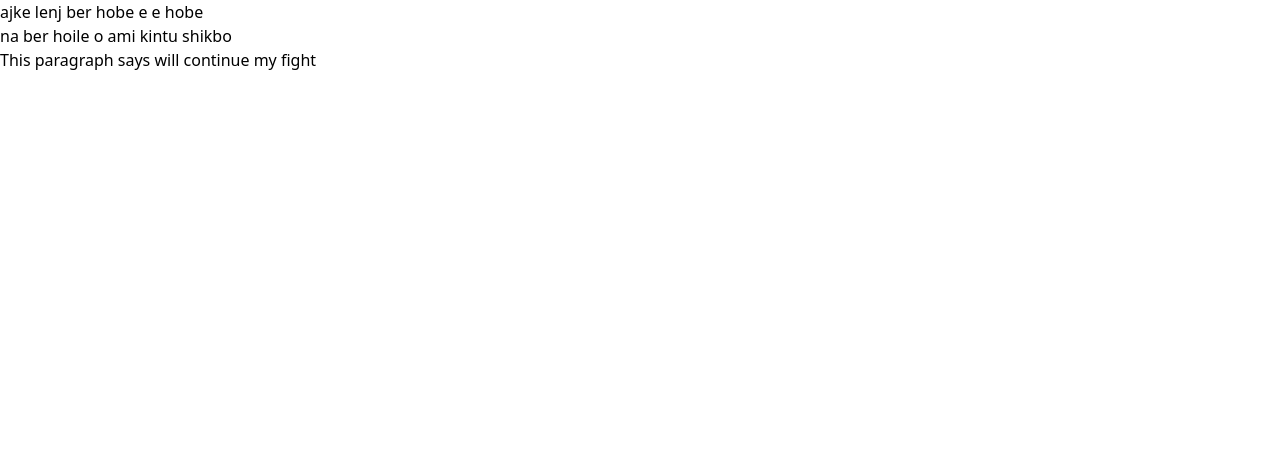
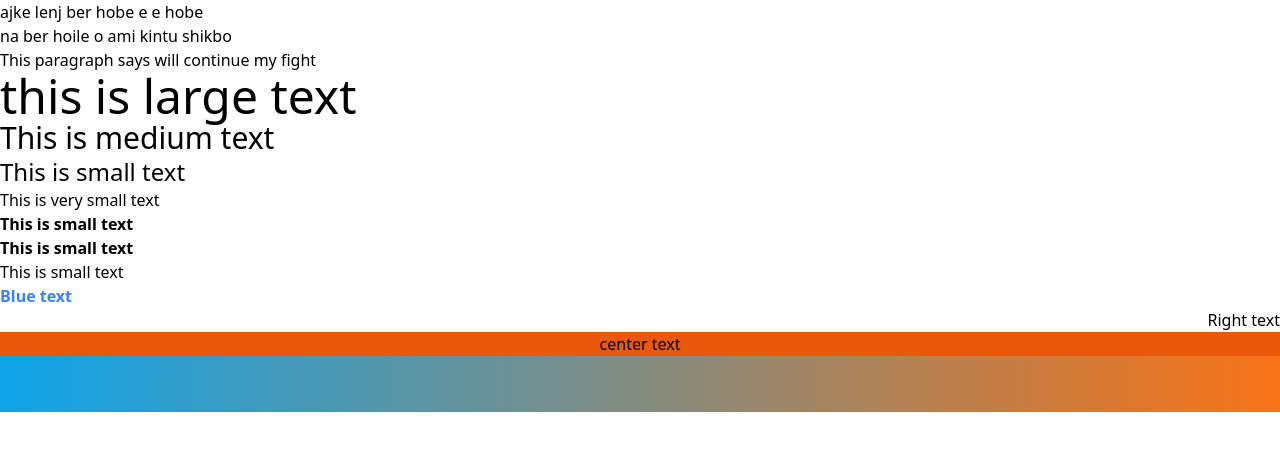
Before and after one commit to programmermahi/Tailwind_CSS, a plain HTML site: page index.html in a window 1280 px wide. Drawn offline with nearby package versions, Linux system fonts and the light colour scheme.

Commit message:
add text style

```diff
--- a/index.html
+++ b/index.html
@@ -16,6 +16,20 @@
             <h3> na ber hoile o ami kintu shikbo</h3>
             <p>This paragraph says will continue my fight</p>
         </section>
+        <section>
+            <h1 class="text-5xl"> this is large text </h1>
+            <h3 class="text-3xl">This is medium text</h3>
+
+            <p class="text-2xl">This is small text</p>
+            <p class="text-1xl">This is very small text</p>
+            <p class="font-bold">This is small text</p>
+            <p class="font-semibold">This is small text</p>
+            <p class="font-medium">This is small text</p>
+            <p class="text-blue-500 font-bold">Blue text </p>
+            <p class="text-right">Right text</p>
+            <p class="text-center bg-orange-600">center text</p>
+            <div class="h-14 bg-gradient-to-r from-sky-500 to-orange-500"></div>
+        </section>
     </main>
 </body>
 </html>
```
